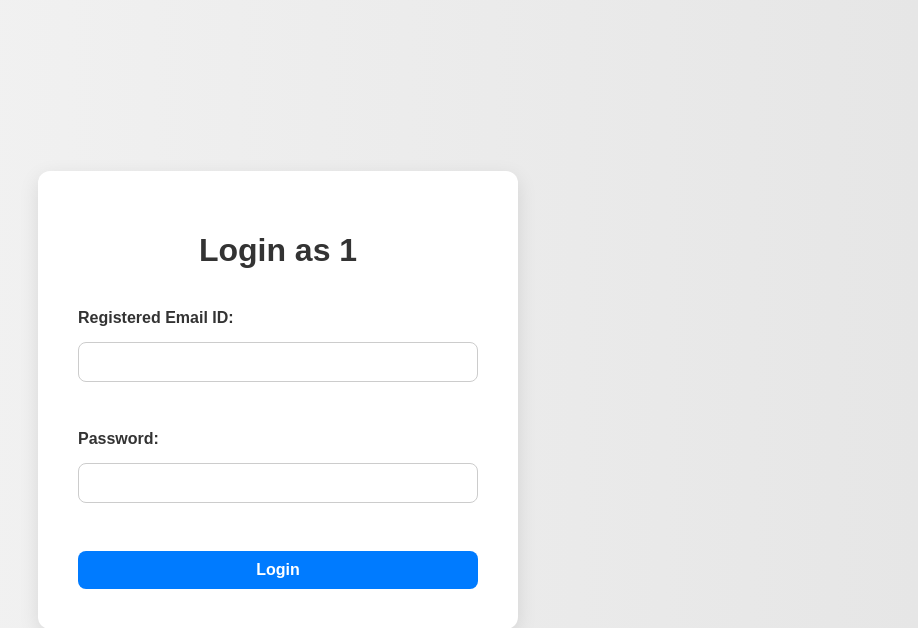
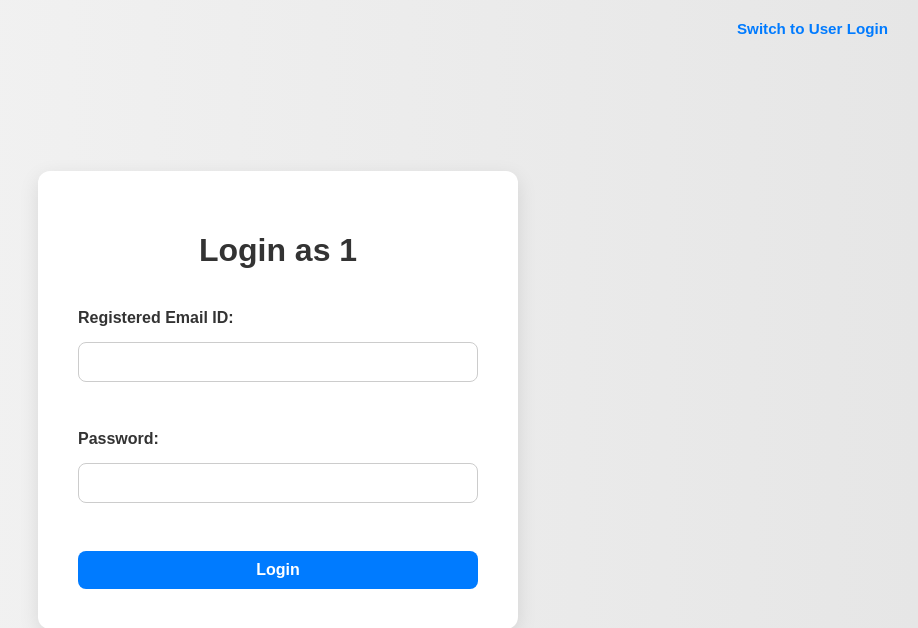
Before and after one commit to radhikaks09/vehicle-parking-app, a Flask app: page /login/1 in a window 1280 px wide. Shown: the top 628 px of the page, without its empty margins (362-1280 px from the left). Run offline with Flask 3, Linux system fonts and the light colour scheme.

Commit message:
add option to switch roles

```diff
--- a/static/style.css
+++ b/static/style.css
@@ -107,3 +107,22 @@ h1 {
 .signup-link a:hover {
     text-decoration: underline;
 }
+
+.role-switch {
+    position: absolute;
+    top: 20px;
+    right: 30px;
+}
+
+.role-switch a {
+    text-decoration: none;
+    color: #007BFF;
+    font-weight: bold;
+    font-size: 0.95rem;
+    transition: color 0.3s ease;
+}
+
+.role-switch a:hover {
+    text-decoration: underline;
+    color: #0056b3;
+}
--- a/templates/login.html
+++ b/templates/login.html
@@ -6,6 +6,14 @@
         <link rel="stylesheet" href="{{ url_for('static', filename='style.css') }}">
     </head>
     <body>
+        <div class="role-switch">
+            {% if role == 'user' %}
+                <a href="/login/admin">Switch to Admin Login</a>
+            {% else %}
+                <a href="/login/user">Switch to User Login</a>
+            {% endif %}
+        </div>
+
         <div class="login-container">
             <h1>Login as {{role | capitalize}}</h1>
 
--- a/templates/signup.html
+++ b/templates/signup.html
@@ -6,6 +6,10 @@
         <link rel="stylesheet" href="{{ url_for('static', filename='style.css') }}">
     </head>
     <body>
+        <div class="role-switch">
+            <a href="/login/admin">Switch to Admin Login</a>
+        </div>
+
         <div class="login-container">
             <h1>Create a New Account</h1>
             <form action="/signup" method="POST" class="login-form">
```
Lines whose indentation alone changed are shown as unchanged.
